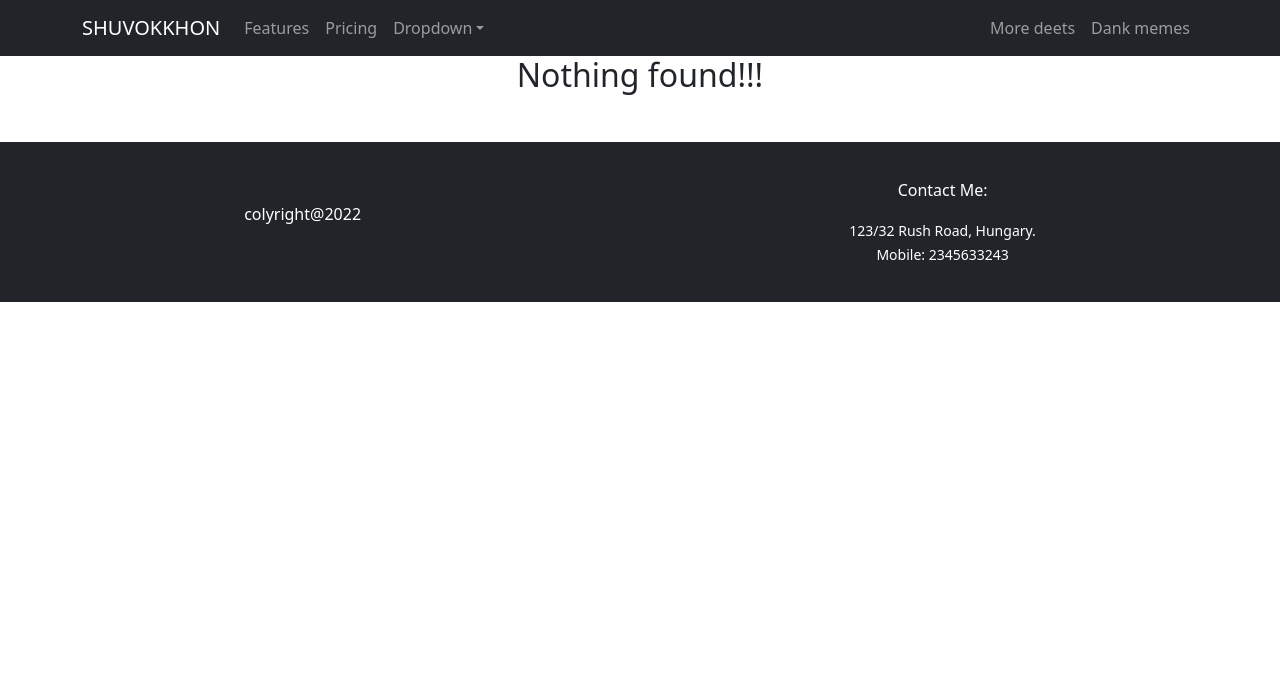
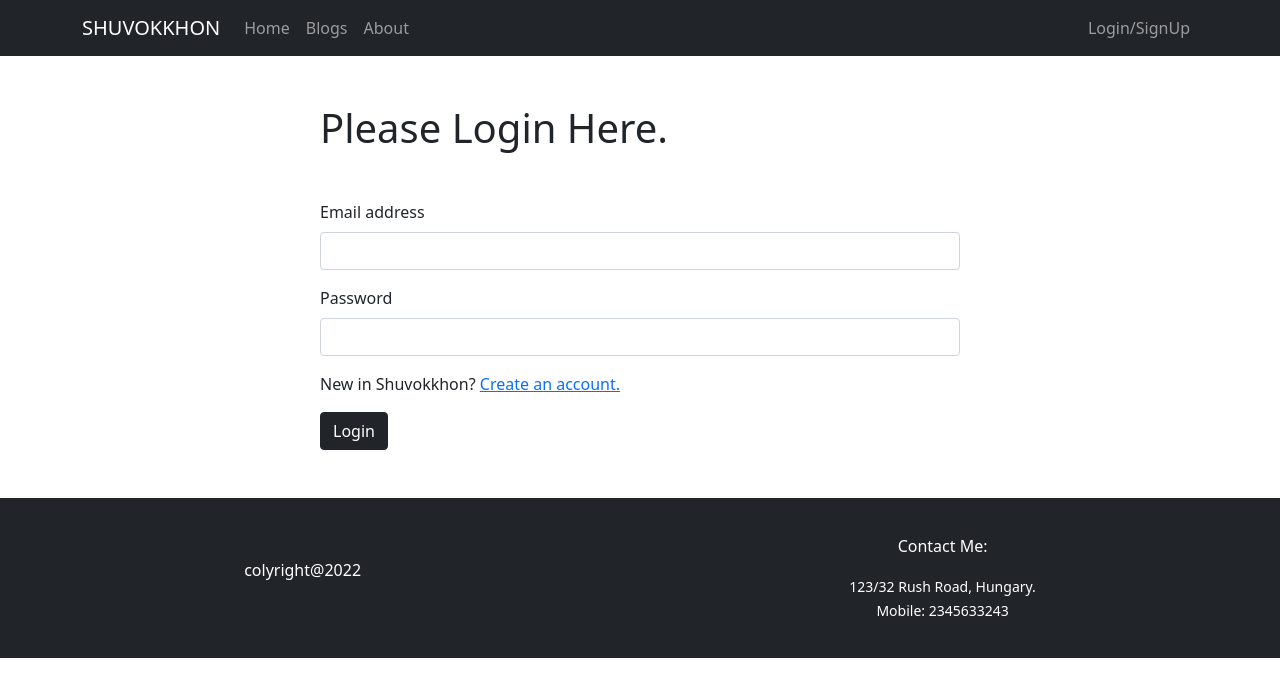
Before and after one commit to moniruzzaman01/shuvokkhn-ReactApp, a React (Create React App) app: page /login in a window 1280 px wide. Shown: the top 696 px of the page. Built offline with nearby package versions, Linux system fonts and the light colour scheme.

Commit message:
login and signup page implemented with normal bootstrap and some vanilla css

```diff
--- a/src/App.js
+++ b/src/App.js
@@ -4,6 +4,9 @@ import Home from "./components/home/Home";
 import Navbaar from "./components/navbar/Navbaar";
 import { Routes, Route } from "react-router-dom";
 import BlankPage from "./components/404page/BlankPage";
+import CheckOut from "./components/check-out/CheckOut";
+import Login from "./components/login/Login";
+import SignUp from "./components/signup/SignUp";
 
 function App() {
   return (
@@ -12,6 +15,9 @@ function App() {
       <Routes>
         <Route path="/" element={<Home />}></Route>
         <Route path="/home" element={<Home />}></Route>
+        <Route path="/checkout" element={<CheckOut />}></Route>
+        <Route path="/login" element={<Login />}></Route>
+        <Route path="/signup" element={<SignUp />}></Route>
         <Route path="*" element={<BlankPage />}></Route>
       </Routes>
       <Footer />
--- /dev/null
+++ b/src/components/check-out/CheckOut.js
@@ -0,0 +1,11 @@
+import React from "react";
+
+const CheckOut = () => {
+  return (
+    <div>
+      <h1>This is CheckOut page.</h1>
+    </div>
+  );
+};
+
+export default CheckOut;
--- /dev/null
+++ b/src/components/login/Login.css
@@ -0,0 +1,10 @@
+.login-container {
+  width: 50%;
+  margin: 0 auto;
+  text-align: left;
+}
+@media screen and (max-width: 767px) {
+  .login-container {
+    width: 75%;
+  }
+}
--- /dev/null
+++ b/src/components/login/Login.js
@@ -0,0 +1,42 @@
+import React from "react";
+import { Link } from "react-router-dom";
+import "./Login.css";
+
+const Login = () => {
+  return (
+    <div className="login-container">
+      <h1 className="my-5">Please Login Here.</h1>
+      <form>
+        <div className="mb-3">
+          <label htmlFor="exampleInputEmail1" className="form-label">
+            Email address
+          </label>
+          <input
+            type="email"
+            className="form-control"
+            id="exampleInputEmail1"
+            aria-describedby="emailHelp"
+          />
+        </div>
+        <div className="mb-3">
+          <label htmlFor="exampleInputPassword1" className="form-label">
+            Password
+          </label>
+          <input
+            type="password"
+            className="form-control"
+            id="exampleInputPassword1"
+          />
+        </div>
+        <p>
+          New in Shuvokkhon? <Link to="/signup">Create an account.</Link>
+        </p>
+        <button type="submit" className="btn btn-dark">
+          Login
+        </button>
+      </form>
+    </div>
+  );
+};
+
+export default Login;
--- a/src/components/navbar/Navbaar.js
+++ b/src/components/navbar/Navbaar.js
@@ -1,32 +1,30 @@
 import React from "react";
-import { Navbar, Nav, Container, NavDropdown } from "react-bootstrap";
+import { Navbar, Nav, Container } from "react-bootstrap";
+import { Link } from "react-router-dom";
 
 const Navbaar = () => {
   return (
     <Navbar collapseOnSelect expand="lg" bg="dark" variant="dark">
       <Container>
-        <Navbar.Brand href="home">SHUVOKKHON</Navbar.Brand>
+        <Navbar.Brand as={Link} to="home">
+          SHUVOKKHON
+        </Navbar.Brand>
         <Navbar.Toggle aria-controls="responsive-navbar-nav" />
         <Navbar.Collapse id="responsive-navbar-nav">
           <Nav className="me-auto">
-            <Nav.Link href="features">Features</Nav.Link>
-            <Nav.Link href="pricing">Pricing</Nav.Link>
-            <NavDropdown title="Dropdown" id="collasible-nav-dropdown">
-              <NavDropdown.Item href="ction/3.1">Action</NavDropdown.Item>
-              <NavDropdown.Item href="action/3.2">
-                Another action
-              </NavDropdown.Item>
-              <NavDropdown.Item href="action/3.3">Something</NavDropdown.Item>
-              <NavDropdown.Divider />
-              <NavDropdown.Item href="action/3.4">
-                Separated link
-              </NavDropdown.Item>
-            </NavDropdown>
+            <Nav.Link as={Link} to="/home">
+              Home
+            </Nav.Link>
+            <Nav.Link as={Link} to="/blogs">
+              Blogs
+            </Nav.Link>
+            <Nav.Link as={Link} to="/about">
+              About
+            </Nav.Link>
           </Nav>
           <Nav>
-            <Nav.Link href="deets">More deets</Nav.Link>
-            <Nav.Link eventKey={2} href="memes">
-              Dank memes
+            <Nav.Link as={Link} to="/login">
+              Login/SignUp
             </Nav.Link>
           </Nav>
         </Navbar.Collapse>
--- a/src/components/services/Services.js
+++ b/src/components/services/Services.js
@@ -1,14 +1,19 @@
 import React from "react";
 import { Card, CardGroup } from "react-bootstrap";
+import { useNavigate } from "react-router-dom";
 import s1 from "../../images/services/service-1.jpg";
 import s2 from "../../images/services/service-2.jpg";
 import s3 from "../../images/services/service-3.jpg";
 
 const Services = () => {
+  const navigate = useNavigate();
+  const handleCheckout = () => {
+    navigate("/checkout");
+  };
   return (
     <div>
       <h1 className="bg-dark my-5 py-3" style={{ color: "white" }}>
-        Our Services
+        Services
       </h1>
       <CardGroup>
         <Card>
@@ -23,7 +28,9 @@ const Services = () => {
             <Card.Text>Price: $100</Card.Text>
           </Card.Body>
           <Card.Footer>
-            <button className="btn btn-dark w-100">CheckOut</button>
+            <button onClick={handleCheckout} className="btn btn-dark w-100">
+              CheckOut
+            </button>
           </Card.Footer>
         </Card>
 
@@ -38,7 +45,9 @@ const Services = () => {
             <Card.Text>Price: $100</Card.Text>
           </Card.Body>
           <Card.Footer>
-            <button className="btn btn-dark w-100">CheckOut</button>
+            <button onClick={handleCheckout} className="btn btn-dark w-100">
+              CheckOut
+            </button>
           </Card.Footer>
         </Card>
         <Card>
@@ -53,7 +62,9 @@ const Services = () => {
             <Card.Text>Price: $100</Card.Text>
           </Card.Body>
           <Card.Footer>
-            <button className="btn btn-dark w-100">CheckOut</button>
+            <button onClick={handleCheckout} className="btn btn-dark w-100">
+              CheckOut
+            </button>
           </Card.Footer>
         </Card>
         <Card>
@@ -68,7 +79,9 @@ const Services = () => {
             <Card.Text>Price: $100</Card.Text>
           </Card.Body>
           <Card.Footer>
-            <button className="btn btn-dark w-100">CheckOut</button>
+            <button onClick={handleCheckout} className="btn btn-dark w-100">
+              CheckOut
+            </button>
           </Card.Footer>
         </Card>
       </CardGroup>
--- /dev/null
+++ b/src/components/signup/SignUp.css
@@ -0,0 +1,10 @@
+.signup-container {
+  width: 50%;
+  margin: 0 auto;
+  text-align: left;
+}
+@media screen and (max-width: 767px) {
+  .signup-container {
+    width: 75%;
+  }
+}
--- /dev/null
+++ b/src/components/signup/SignUp.js
@@ -0,0 +1,42 @@
+import React from "react";
+import "./SignUp.css";
+
+const SignUp = () => {
+  return (
+    <div className="signup-container">
+      <h1 className="my-5">Create account here.</h1>
+      <form>
+        <div className="mb-3">
+          <label className="form-label">Your Name</label>
+          <input type="text" className="form-control" />
+        </div>
+        <div className="mb-3">
+          <label htmlFor="exampleInputEmail1" className="form-label">
+            Email address
+          </label>
+          <input
+            type="email"
+            className="form-control"
+            id="exampleInputEmail1"
+            aria-describedby="emailHelp"
+          />
+        </div>
+        <div className="mb-3">
+          <label htmlFor="exampleInputPassword1" className="form-label">
+            Password
+          </label>
+          <input
+            type="password"
+            className="form-control"
+            id="exampleInputPassword1"
+          />
+        </div>
+        <button type="submit" className="btn btn-dark">
+          SignUp
+        </button>
+      </form>
+    </div>
+  );
+};
+
+export default SignUp;
```
Also changed, not shown: src/components/about/About.js (added, +13 -0 lines).
